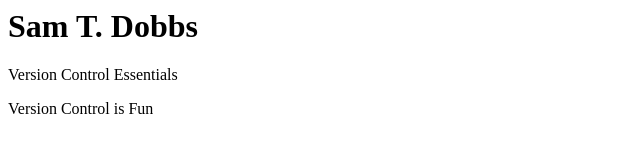
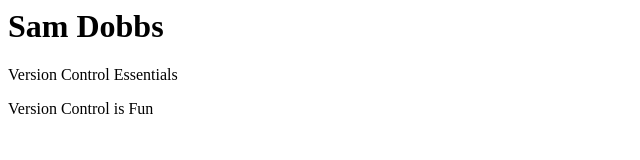
Before and after one commit to dobbs024/demo1, a plain HTML site: page index.html in a window 1280 px wide. Shown: the whole page, without its empty margins (0-640 px from the left). Drawn offline with Linux system fonts and the light colour scheme.

Commit message:
Removed middle initial

```diff
--- a/index.html
+++ b/index.html
@@ -1,3 +1,3 @@
-<h1>Sam T. Dobbs</h1>
+<h1>Sam Dobbs</h1>
 <p>Version Control Essentials</p>
 <p>Version Control is Fun</p>
```
